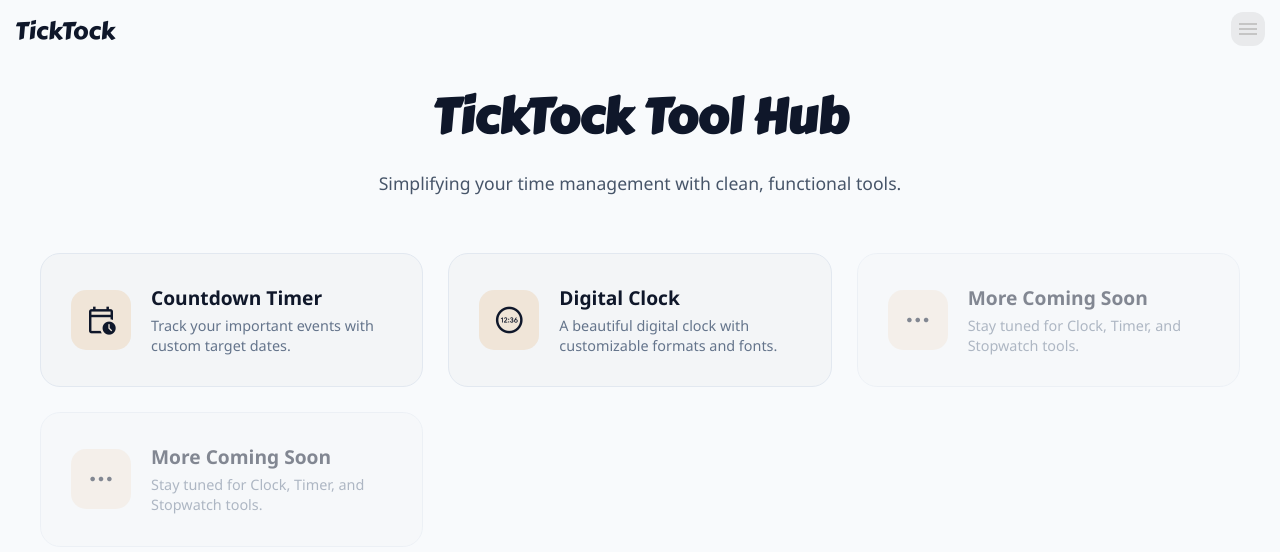
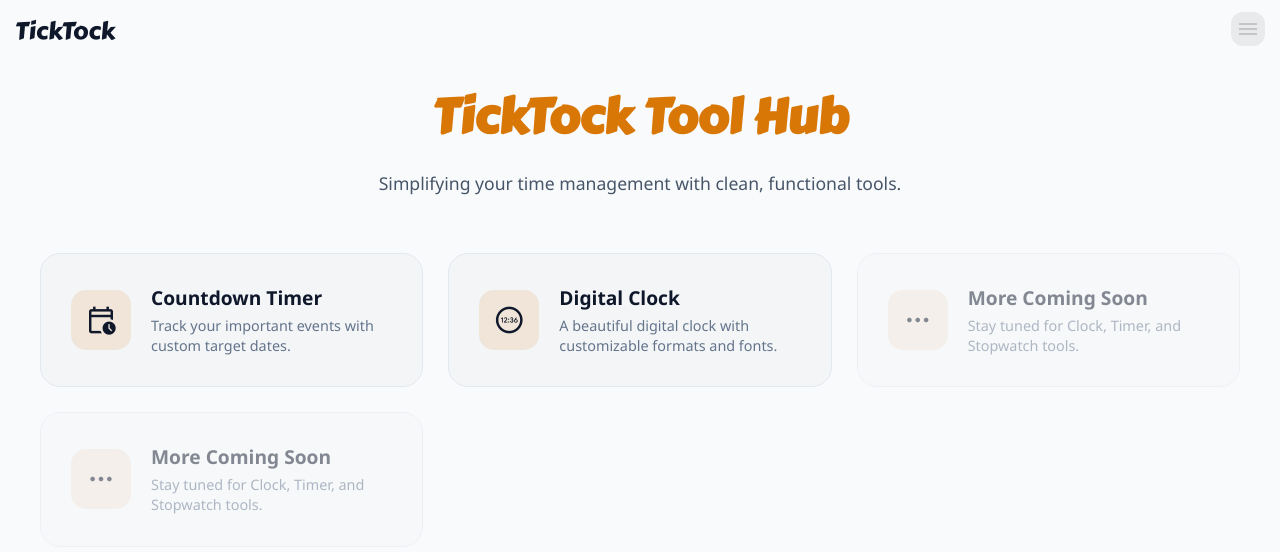
Before and after one commit to klhrd/TickTock, an Astro site: page / in a window 1280 px wide. Built offline with nearby package versions, Linux system fonts and the light colour scheme; Astro itself is replaced by a stand-in of ours.

Commit message:
feat: enhance Tools Directory with collapsible menu and update accent color for improved UI

```diff
--- a/src/layouts/BaseLayout.astro
+++ b/src/layouts/BaseLayout.astro
@@ -2,6 +2,10 @@
 // src/layouts/BaseLayout.astro
 import '../styles/global.css'; // 引入獨立出來的全域 CSS 檔案
 
+// 取的目前網址路徑
+const currentPath=Astro.url.pathname;
+// 判斷為首頁否
+const isHomePage=currentPath==='/TickTock/'||currentPath==='/TickTock'||currentPath==='/';
 ---
 <!DOCTYPE html>
 <html lang="en">
@@ -50,8 +54,12 @@ import '../styles/global.css'; // 引入獨立出來的全域 CSS 檔案
             </div>
 
             <hr class="menu-divider" />
-            <div class="director-link">
+            <details class="director-link" open={isHomePage}>
+                <summary class="director-title">
                     <h3>Tools Directory</h3>
+                    <span class="material-symbols-outlined toggle-icon">expand_more</span>
+                </summary>
+                <div class="director-menu-list">
                     <a href="/TickTock/">
                         <span class="material-symbols-outlined">home</span> Home Hub
                     </a>
@@ -62,6 +70,7 @@ import '../styles/global.css'; // 引入獨立出來的全域 CSS 檔案
                         <span class="material-symbols-outlined">nest_clock_farsight_digital</span> Digital Clock
                     </a>
                 </div>
+            </details>
         </aside>
 
         <main class="main-container">
--- a/src/styles/global.css
+++ b/src/styles/global.css
@@ -90,7 +90,7 @@
     --text-dimmed: #94a3b8;
 
     /* 強調 */
-    --accent-color: var(--color-brand-amber);
+    --accent-color: var(--color-light-amber);
     --accent-contract-text: #ffffff;
     --accent-bg-alpha: #d9770620;
 }
@@ -284,25 +284,65 @@ body
     margin: 0;
 }
 
-.director-link
+details.director-link
 {
-    padding: 20px;
+    padding: 15px 20px 10px;
     background: var(--bg-sidebar);
     margin: 0 -20px -15px -20px; /* 撐滿側邊欄底部 */
 }
 
-.director-link h3
+.director-title
+{
+    display: flex;
+    align-items: center;
+    justify-content: space-between;
+    cursor: pointer;
+    user-select: none;
+
+    /* 移除預設小箭頭 */
+    list-style: none;
+}
+
+.director-title::-webkit-details-marker
+{
+    display: none;
+}
+
+.director-title h3
 {
     font-size: 0.8rem;
     color: var(--text-dimmed);
-    margin: 0 0 10px;
+    margin: 0;
     text-transform: uppercase;
     letter-spacing: 1px;
 }
 
-.director-link a
+.director-title .toggle-icon
 {
-    display: block;
+    font-size: 1.2rem;
+    color: var(--text-dimmed);
+    transition: transform 0.3s ease, color 0.2s ease;
+}
+
+.director-title:hover h3,
+.director-title:hover .toggle-icon
+{
+    color: var(--text-secondary);
+}
+
+details[open] .toggle-icon
+{
+    transform: rotate(180deg);
+}
+
+.director-menu-list
+{
+
+}
+
+.director-menu-list a
+{
+    display: flex;
     color: var(--text-muted);
     margin: 10px 0;
     text-decoration: none;
@@ -312,11 +352,13 @@ body
 
     /* 偽縮排 */
     padding-left: 20px;
+
+
 }
 
-.director-link a:hover
+.director-menu-list a:hover
 {
-    color: var(--color-brand-yellow);
+    color: var(--accent-color);
 }
 
 /* main main main main main main main main main main */
```
Lines whose indentation alone changed are shown as unchanged.
